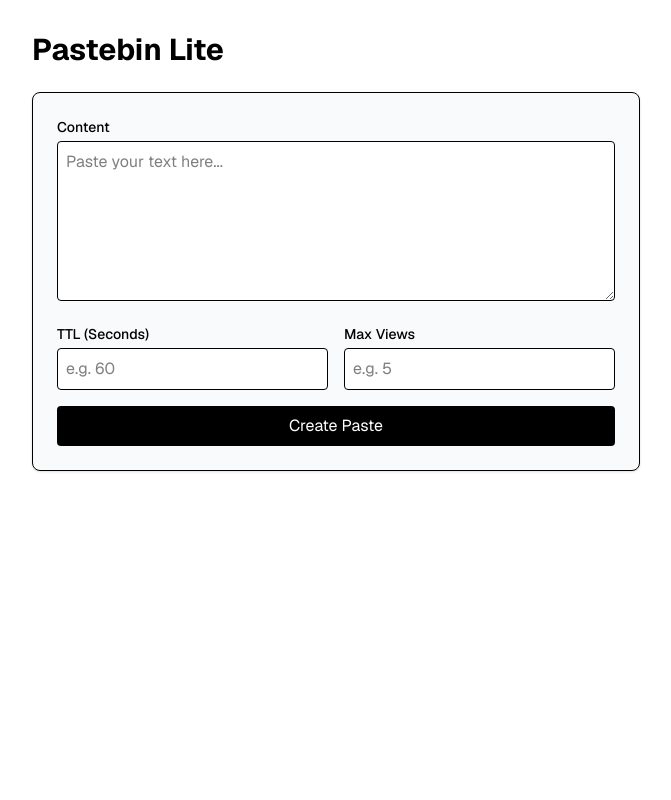
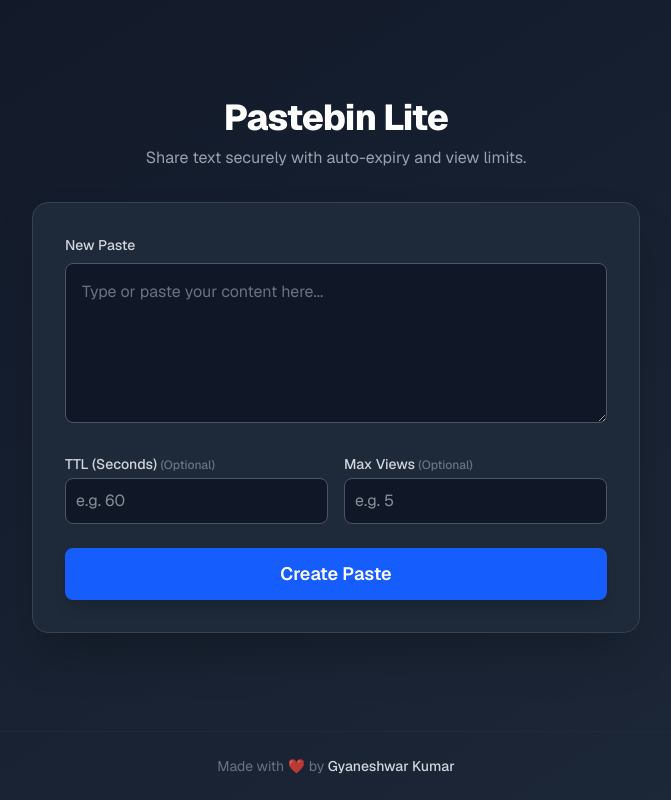
Before and after one commit to Gyaan507/aganitha-Pastebin_Lite, a Next.js app: page / in a window 1280 px wide. Shown: the whole page, without its empty margins (304-975 px from the left). Built offline with nearby package versions, Linux system fonts and the light colour scheme.

Commit message:
Update UI and add footer

```diff
--- a/app/api/pastes/[id]/route.ts
+++ b/app/api/pastes/[id]/route.ts
@@ -5,10 +5,8 @@ import { getCurrentTime } from '@/lib/time';
 
 export async function GET(
   req: NextRequest,
-  // Fix 1: Update type definition to handle Promise
   props: { params: Promise<{ id: string }> }
 ) {
-  // Fix 2: Await the params before using them
   const params = await props.params;
   const { id } = params;
 
--- a/app/page.tsx
+++ b/app/page.tsx
@@ -9,12 +9,14 @@ export default function Home() {
   const [generatedUrl, setGeneratedUrl] = useState('');
   const [error, setError] = useState('');
   const [loading, setLoading] = useState(false);
+  const [copied, setCopied] = useState(false);
 
   const handleSubmit = async (e: React.FormEvent) => {
     e.preventDefault();
     setLoading(true);
     setError('');
     setGeneratedUrl('');
+    setCopied(false);
 
     try {
       const res = await fetch('/api/pastes', {
@@ -41,39 +43,59 @@ export default function Home() {
     }
   };
 
+  const copyToClipboard = () => {
+    if (!generatedUrl) return;
+    navigator.clipboard.writeText(generatedUrl);
+    setCopied(true);
+    setTimeout(() => setCopied(false), 2000);
+  };
+
   return (
-    <main className="min-h-screen p-8 max-w-2xl mx-auto font-sans bg-white text-black">
-      <h1 className="text-3xl font-bold mb-6">Pastebin Lite</h1>
+    <div className="min-h-screen flex flex-col justify-between bg-gradient-to-br from-gray-900 to-gray-800 text-white font-sans">
 
-      {/* Input Form */}
-      <form onSubmit={handleSubmit} className="space-y-4 border p-6 rounded-lg shadow-sm bg-gray-50">
+      <main className="flex-1 p-4 md:p-8 max-w-2xl mx-auto w-full flex flex-col justify-center">
+        <div className="text-center mb-8">
+          <h1 className="text-4xl font-extrabold tracking-tight mb-2">Pastebin Lite</h1>
+          <p className="text-gray-400">Share text securely with auto-expiry and view limits.</p>
+        </div>
+
+        {/* Card Container */}
+        <div className="bg-gray-800 border border-gray-700 p-6 md:p-8 rounded-2xl shadow-2xl">
+          <form onSubmit={handleSubmit} className="space-y-6">
+
+            {/* Content Input */}
             <div>
-          <label className="block text-sm font-medium mb-1">Content</label>
+              <label className="block text-sm font-medium mb-2 text-gray-300">New Paste</label>
               <textarea
                 required
-            className="w-full border rounded p-2 h-40 bg-white"
+                className="w-full border border-gray-600 rounded-lg p-4 h-40 bg-gray-900 text-white placeholder-gray-500 focus:ring-2 focus:ring-blue-500 focus:border-transparent outline-none transition"
                 value={content}
                 onChange={(e) => setContent(e.target.value)}
-            placeholder="Paste your text here..."
+                placeholder="Type or paste your content here..."
               />
             </div>
 
-        <div className="grid grid-cols-2 gap-4">
+            {/* Options Grid */}
+            <div className="grid grid-cols-1 md:grid-cols-2 gap-4">
               <div>
-            <label className="block text-sm font-medium mb-1">TTL (Seconds)</label>
+                <label className="block text-sm font-medium mb-1 text-gray-300">
+                  TTL (Seconds) <span className="text-xs text-gray-500">(Optional)</span>
+                </label>
                 <input
                   type="number"
-              className="w-full border rounded p-2 bg-white"
+                  className="w-full border border-gray-600 rounded-lg p-2.5 bg-gray-900 text-white focus:ring-2 focus:ring-blue-500 outline-none"
                   value={ttl}
                   onChange={(e) => setTtl(Number(e.target.value))}
                   placeholder="e.g. 60"
                 />
               </div>
               <div>
-            <label className="block text-sm font-medium mb-1">Max Views</label>
+                <label className="block text-sm font-medium mb-1 text-gray-300">
+                  Max Views <span className="text-xs text-gray-500">(Optional)</span>
+                </label>
                 <input
                   type="number"
-              className="w-full border rounded p-2 bg-white"
+                  className="w-full border border-gray-600 rounded-lg p-2.5 bg-gray-900 text-white focus:ring-2 focus:ring-blue-500 outline-none"
                   value={maxViews}
                   onChange={(e) => setMaxViews(Number(e.target.value))}
                   placeholder="e.g. 5"
@@ -81,30 +103,61 @@ export default function Home() {
               </div>
             </div>
 
+            {/* Submit Button */}
             <button
               type="submit"
               disabled={loading}
-          className="w-full bg-black text-white py-2 rounded hover:bg-gray-800 disabled:bg-gray-400"
+              className={`w-full py-3 rounded-lg font-semibold text-lg transition-all transform active:scale-95 ${
+                loading
+                  ? 'bg-gray-600 cursor-not-allowed text-gray-400'
+                  : 'bg-blue-600 hover:bg-blue-500 text-white shadow-lg hover:shadow-blue-500/30'
+              }`}
             >
-          {loading ? 'Creating...' : 'Create Paste'}
+              {loading ? (
+                <span className="flex items-center justify-center gap-2">
+                  <svg className="animate-spin h-5 w-5 text-white" xmlns="http://www.w3.org/2000/svg" fill="none" viewBox="0 0 24 24">
+                    <circle className="opacity-25" cx="12" cy="12" r="10" stroke="currentColor" strokeWidth="4"></circle>
+                    <path className="opacity-75" fill="currentColor" d="M4 12a8 8 0 018-8V0C5.373 0 0 5.373 0 12h4zm2 5.291A7.962 7.962 0 014 12H0c0 3.042 1.135 5.824 3 7.938l3-2.647z"></path>
+                  </svg>
+                  Creating...
+                </span>
+              ) : (
+                'Create Paste'
+              )}
             </button>
           </form>
 
-      {/* Success Output */}
+          {/* Success Section */}
           {generatedUrl && (
-        <div className="mt-6 p-4 bg-green-50 border border-green-200 rounded">
-          <p className="font-semibold text-green-800">Paste Created!</p>
-          <div className="flex items-center gap-2 mt-2">
+            <div className="mt-8 p-4 bg-green-900/30 border border-green-500/50 rounded-lg animate-in fade-in slide-in-from-top-4 duration-500">
+              <p className="font-semibold text-green-400 mb-2">🎉 Paste Created Successfully!</p>
+              <div className="flex flex-col sm:flex-row gap-2">
                 <input
                   readOnly
-              className="flex-1 p-2 border rounded bg-white"
+                  className="flex-1 p-2.5 border border-green-500/30 rounded bg-black/40 text-green-100 text-sm truncate"
                   value={generatedUrl}
                 />
+                <button
+                  onClick={copyToClipboard}
+                  className="px-4 py-2 bg-gray-700 hover:bg-gray-600 text-white rounded transition flex items-center justify-center gap-2 min-w-[100px]"
+                >
+                  {copied ? (
+                    <>
+                      <svg className="w-4 h-4" fill="none" stroke="currentColor" viewBox="0 0 24 24"><path strokeLinecap="round" strokeLinejoin="round" strokeWidth="2" d="M5 13l4 4L19 7"></path></svg>
+                      Copied
+                    </>
+                  ) : (
+                    <>
+                      <svg className="w-4 h-4" fill="none" stroke="currentColor" viewBox="0 0 24 24"><path strokeLinecap="round" strokeLinejoin="round" strokeWidth="2" d="M8 16H6a2 2 0 01-2-2V6a2 2 0 012-2h8a2 2 0 012 2v2m-6 12h8a2 2 0 002-2v-8a2 2 0 00-2-2h-8a2 2 0 00-2 2v8a2 2 0 002 2z"></path></svg>
+                      Copy
+                    </>
+                  )}
+                </button>
                 <a
                   href={generatedUrl}
-              target="_blank" // Opens in new tab
+                  target="_blank"
                   rel="noopener noreferrer"
-              className="px-4 py-2 bg-green-600 text-white rounded text-sm hover:bg-green-700"
+                  className="px-4 py-2 bg-green-600 hover:bg-green-500 text-white rounded transition text-center"
                 >
                   Visit
                 </a>
@@ -112,12 +165,22 @@ export default function Home() {
             </div>
           )}
 
-      {/* Error Output */}
+          {/* Error Section */}
           {error && (
-        <div className="mt-6 p-4 bg-red-50 border border-red-200 text-red-700 rounded">
-          {error}
+            <div className="mt-6 p-4 bg-red-900/30 border border-red-500/50 text-red-200 rounded-lg animate-pulse">
+              ⚠️ {error}
             </div>
           )}
+        </div>
       </main>
+
+      {/* Footer */}
+      <footer className="w-full py-6 text-center text-gray-500 text-sm border-t border-gray-800 mt-auto">
+        <p>
+          Made with <span className="text-red-500 animate-pulse">❤️</span> by{' '}
+          <span className="text-gray-300 font-medium">Gyaneshwar Kumar</span>
+        </p>
+      </footer>
+    </div>
   );
 }
--- a/models/Paste.ts
+++ b/models/Paste.ts
@@ -1,6 +1,5 @@
 import mongoose, { Schema, Model } from 'mongoose';
 
-// FIX: Removed 'extends Document' to prevent the _id conflict
 export interface IPaste {
   _id: string;
   content: string;
@@ -11,15 +10,14 @@ export interface IPaste {
 }
 
 const PasteSchema: Schema = new Schema({
-  _id: { type: String, required: true }, // We manually set the string ID
+  _id: { type: String, required: true },
   content: { type: String, required: true },
   views: { type: Number, default: 0 },
   max_views: { type: Number },
   expires_at: { type: Date },
   created_at: { type: Date, default: Date.now },
-}, { _id: false }); // Tells Mongoose not to auto-generate an ObjectId
+}, { _id: false });
 
-// Prevent model recompilation error in Next.js hot reload
 const Paste: Model<IPaste> = mongoose.models.Paste || mongoose.model<IPaste>('Paste', PasteSchema);
 
 export default Paste;
```
Lines whose indentation alone changed are shown as unchanged.
